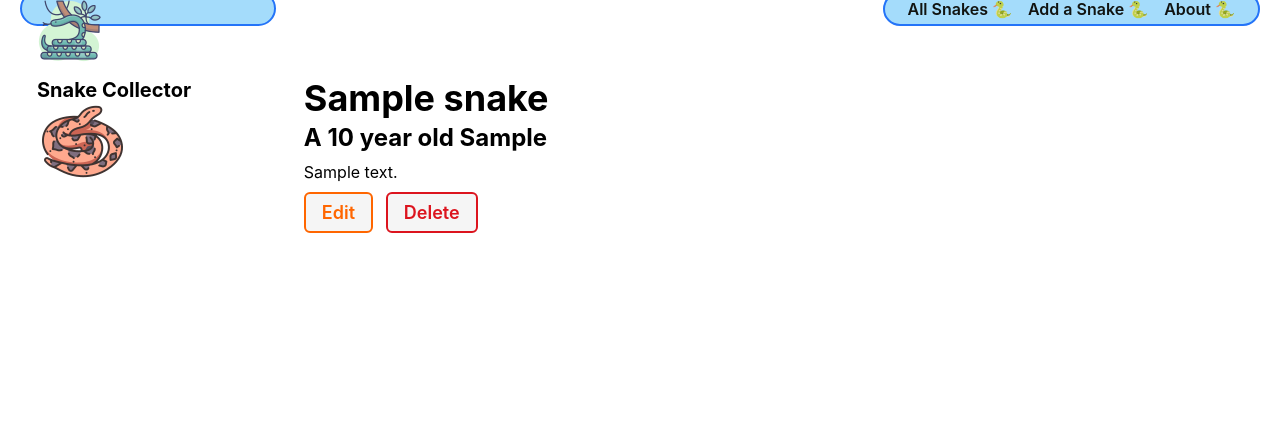
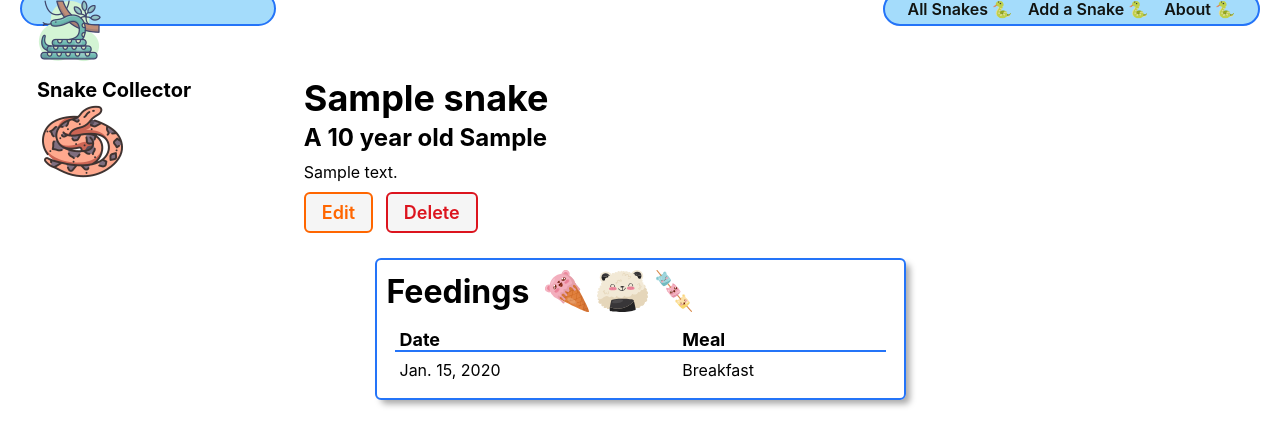
Before and after one commit to natnichols/snake-collector, a Django app: page /snakes/1/ in a window 1280 px wide. Shown: the part 29-475 px from the top of the page. Run offline with Django 4.2, Linux system fonts and the light colour scheme; tables that the repository leaves empty hold one stand-in row (values such as "Sample post").

Commit message:
update snakes/detail template to display feedings

```diff
--- a/main_app/templates/snakes/detail.html
+++ b/main_app/templates/snakes/detail.html
@@ -32,5 +32,37 @@
     </div>
   </div>
 </section>
+<div class="feedings-hide-container">
+  <section class="feedings">
+    <div class="subsection-title">
+      <h2>Feedings</h2>
+      <img
+        src="{% static 'images/cat-cone.svg' %}"
+        alt="An ice cream cone cat"
+      />
+      <img
+        src="{% static 'images/cat-onigiri.svg' %}"
+        alt="A cat as onigiri"
+      />
+      <img
+        src="{% static 'images/kitty-kabob.svg' %}"
+        alt="A kabob of kittens"
+      />
+    </div>
+    <table>
+      <thead>
+        <tr><th>Date</th><th>Meal</th></tr>
+      </thead>
+      <tbody>
+        {% for feeding in snake.feeding_set.all %}
+        <tr>
+          <td>{{feeding.date}}</td>
+          <td>{{feeding.get_meal_display}}</td>
+        </tr>
+        {% endfor %}
+      </tbody>
+    </table>
+  </section>
+</div>
 
 {% endblock %}
```
